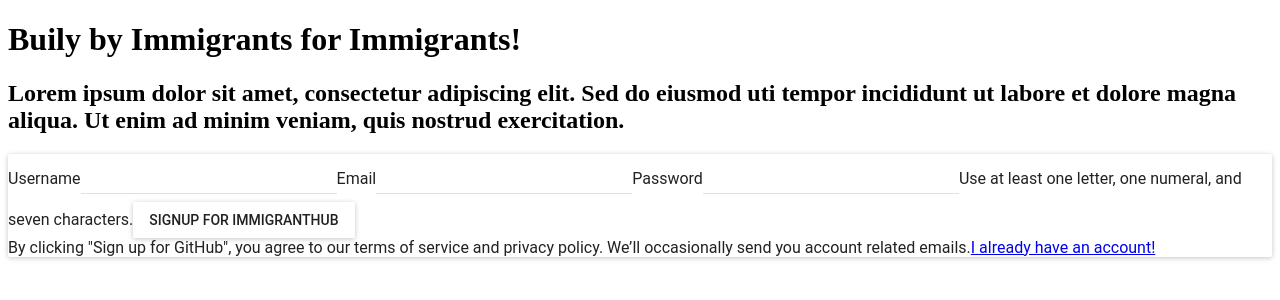
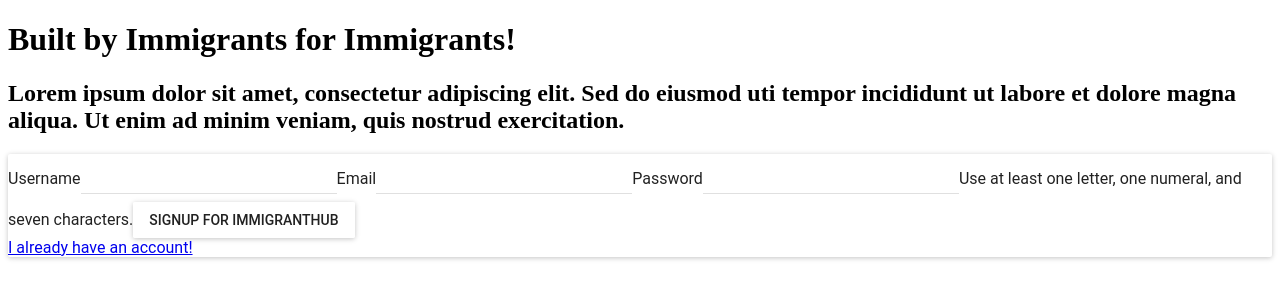
Before and after one commit to ImmigrantHub/ImmigrantHub, a React app: page /#/ in a window 1280 px wide. Shown: the top 300 px of the page. Built offline with nearby package versions, Linux system fonts and the light colour scheme; the HTML template or start-up script is replaced by a standard one.

Commit message:
signup func done

```diff
--- a/src/public/app/App.js
+++ b/src/public/app/App.js
@@ -4,9 +4,9 @@
 import {
   HashRouter as Router,
   Route,
-  // Link,
-  // Redirect,
-  // withRouter,
+  Link,
+  Redirect,
+  withRouter,
 } from 'react-router-dom';
 
 import Login from './Login.jsx';
--- a/src/public/app/Signin.jsx
+++ b/src/public/app/Signin.jsx
@@ -2,6 +2,8 @@
 import {Card, CardActions, CardHeader, CardMedia, CardTitle, CardText} from 'material-ui/Card';
 import TextField from 'material-ui/TextField';
 import RaisedButton from 'material-ui/RaisedButton';
+import { withRouter } from 'react-router'
+
 
 class Signin extends React.Component {
   constructor(props) {
@@ -15,8 +17,7 @@
     }
 
     this.handleUserLogin = this.handleUserLogin.bind(this);
-    this.handleUsernameUpdate = this.handleUsernameUpdate.bind(this);
-    this.handleEmailUpdate = this.handleEmailUpdate.bind(this);
+    this.handleInputChange = this.handleInputChange.bind(this);
   }
 
   handleUserLogin(event) {
@@ -29,46 +30,48 @@
 
     fetch('/user', {
       method: 'POST',
+      headers: {
+        'Content-Type': 'application/json',
+      },
       body: JSON.stringify(user),
     })
     .then(res => {
-      this.state.wantHelp ? this.context.router.push('/user') : this.context.router.push('/organization');
+      this.state.wantHelp ? this.props.history.push('/user') : this.props.history.push('/organization');
     })
   }
 
-  handleUsernameUpdate(e, i, v) {
-    this.setState({username:v});
+  handleInputChange(event) {
+    const target = event.target;
+    const value = target.value;
+    const name = target.name;
+    this.setState({
+      [name]: value,
+    });
   }
-
-  handleEmailUpdate(e, i, v) {
-    this.setState({email:v});
-  }
-
 
   render() {
     return (
       <div className="landingWrapper">
         <div className="landingInfo">
-          <h1 className="landingTitle">Buily by Immigrants for Immigrants!</h1>
+          <h1 className="landingTitle">Built by Immigrants for Immigrants!</h1>
           <h2 className="landingSubtitle">Lorem ipsum dolor sit amet, consectetur adipiscing elit. Sed do <b>eiusmod</b> uti <b>tempor incididunt</b> ut labore et dolore magna aliqua. Ut enim ad minim veniam, quis nostrud exercitation.</h2>
         </div>
         <Card className="signupCard">
           <form onSubmit={this.handleUserLogin} className="signupWrapper">
             <span className="signupInfo">Username</span>
-            <TextField className="signupInput" onChange={this.handleUsernameUpdate} />
+            <TextField name="username" className="signupInput" onChange={this.handleInputChange} />
             <span className="signupInfo">Email</span>
-            <TextField className="signupInput" type="email" onChange={this.handleEmailUpdate} />
+            <TextField name="email" className="signupInput" type="email" onChange={this.handleInputChange} />
             <span className="signupInfo">Password</span>
             <TextField className="signupInput" type="password"/>
             <span className="signupInfo signupInfoSmall">Use at least one letter, one numeral, and seven characters.</span>
             <RaisedButton type="submit" className="signupButton" label="Signup for ImmigrantHub" />
           </form>
-          <span className="signupInfo signupInfoSmall">By clicking "Sign up for GitHub", you agree to our <a>terms of service</a> and <a>privacy policy</a>. We’ll occasionally send you account related emails.</span>
-          <span className="signupInfo signupInfoSmall"><a href="/#/login">I already have an account!</a></span>
+          <div className="signupInfo signupInfoSmall"><a href="/#/login">I already have an account!</a></div>
         </Card>
       </div>
     )
   }
 };
 
-export default Signin;
+export default withRouter(Signin);
--- a/src/public/styles.css
+++ b/src/public/styles.css
@@ -69,7 +69,6 @@
 .signupInfoSmall {
   color: #6a737d !important;
   font-size: 14px;
-  max-width: 300px;
   text-align: center;
 }
 
```
